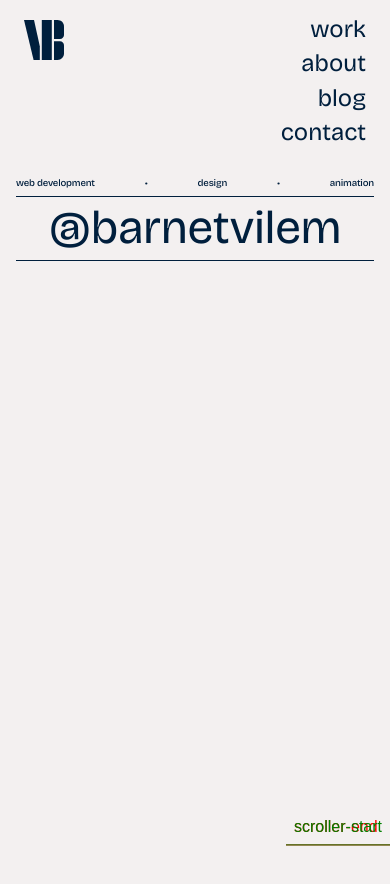
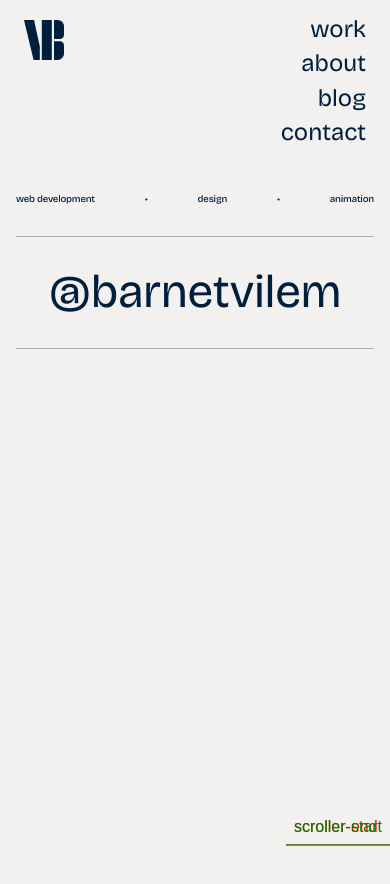
Before and after one commit to VilemB/vilembarnet, a Next.js app: page / in a window 390 px wide. Shown: the top 884 px of the page. Built offline with nearby package versions, Linux system fonts and the light colour scheme.

Commit message:
improved spacingů

```diff
--- a/src/components/sections/Hero.tsx
+++ b/src/components/sections/Hero.tsx
@@ -5,7 +5,7 @@ export default function Hero() {
   return (
     <section className="home">
       <Navbar />
-      <div className="padding-section">
+      <div className="padding-section hero-content">
         <h2 className="home-heading">
           <span>web development</span>
           <span className="home-bullet">•</span>
--- a/src/styles/globals.css
+++ b/src/styles/globals.css
@@ -65,7 +65,7 @@ body {
 
 @media (max-width: 480px) {
   .padding-section {
-    padding: 1rem;
+    padding: 2rem 1rem;
   }
 }
 
@@ -143,6 +143,20 @@ section.home {
   align-items: flex-end;
   justify-content: center;
   width: 100%;
+}
+
+.hero-content {
+  display: flex;
+  flex-direction: column;
+  width: 100%;
+}
+
+.hero-content hr {
+  width: 100%;
+  border: 0;
+  border-top: 1px solid var(--color-dark);
+  opacity: 0.3;
+  margin: 1rem 0;
 }
 
 /* ============================================
@@ -228,4 +242,8 @@ section.home {
     font-size: clamp(0.6rem, 1.5vw + 0.1rem, 0.9rem);
     margin: 0 0 0.5rem 0;
   }
+
+  .hero-content hr {
+    margin: 1.5rem 0;
+  }
 }
```
